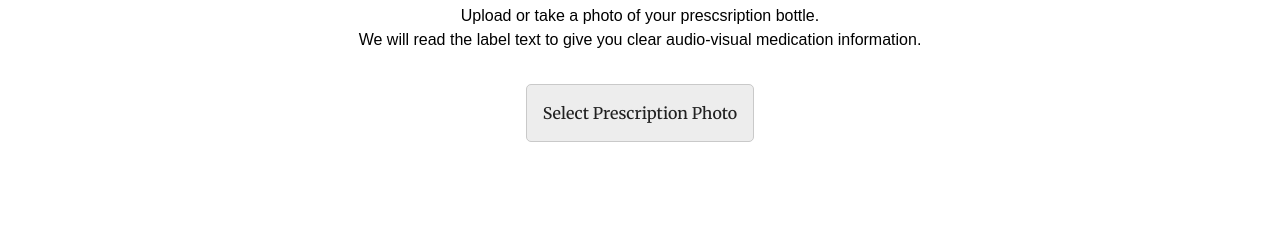
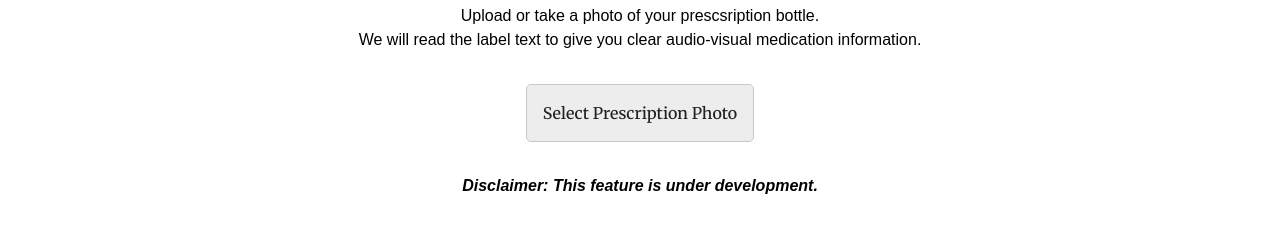
Before and after one commit to barronbytes/seemypills, a website built with Vite: page frontend/src/pages/upload-bottle.html in a window 1280 px wide. Shown: the part 201-434 px from the top of the page. Built offline with nearby package versions, Linux system fonts and the light colour scheme; no server answers.

Commit message:
feature/refactor(frontend): disclaimer to bottle-upload page and renamed vite scripts folder

```diff
--- a/frontend/package.json
+++ b/frontend/package.json
@@ -8,7 +8,7 @@
     "build": "tsc && vite build",
     "preview": "vite preview",
     "typecheck": "tsc --noEmit",
-    "lint": "eslint src vite.config.ts scripts",
+    "lint": "eslint src vite.config.ts vite",
     "test": "vitest",
     "test:run": "vitest run --passWithNoTests"
   },
--- a/frontend/src/pages/upload-bottle.html
+++ b/frontend/src/pages/upload-bottle.html
@@ -46,6 +46,7 @@
         >
             Select Prescription Photo
         </button>
+        <p><strong><em>Disclaimer: This feature is under development.</em></strong></p>
         <p id="upload-status" class="sr-only" aria-live="polite"></p>
         <p id="bottle-result" aria-live="polite"></p>
     </main>
--- a/frontend/tsconfig.json
+++ b/frontend/tsconfig.json
@@ -19,5 +19,5 @@
     "erasableSyntaxOnly": true,
     "noFallthroughCasesInSwitch": true
   },
-  "include": ["src", "vite.config.ts", "scripts"]
+  "include": ["src", "vite.config.ts", "vite"]
 }
--- a/frontend/vite.config.ts
+++ b/frontend/vite.config.ts
@@ -1,7 +1,7 @@
 import { defineConfig } from 'vitest/config';
-import { discoverPages } from './scripts/vite-util-discover-pages';
-import { routeRewriterPlugin } from './scripts/vite-plugin-route-rewriter';
-import { flattenHtmlOutputPlugin } from './scripts/vite-plugin-flatten-html';
+import { discoverPages } from './vite/vite-util-discover-pages';
+import { routeRewriterPlugin } from './vite/vite-plugin-route-rewriter';
+import { flattenHtmlOutputPlugin } from './vite/vite-plugin-flatten-html';
 
 const pages = discoverPages();
 const pageInputs = Object.fromEntries(
```
Also changed, not shown: README.md, frontend/README.md, frontend/vite/vite-plugin-flatten-html.ts (renamed from frontend/scripts/vite-plugin-flatten-html.ts), frontend/vite/vite-plugin-route-rewriter.ts (renamed from frontend/scripts/vite-plugin-route-rewriter.ts), frontend/vite/vite-util-discover-pages.ts (renamed from frontend/scripts/vite-util-discover-pages.ts).
